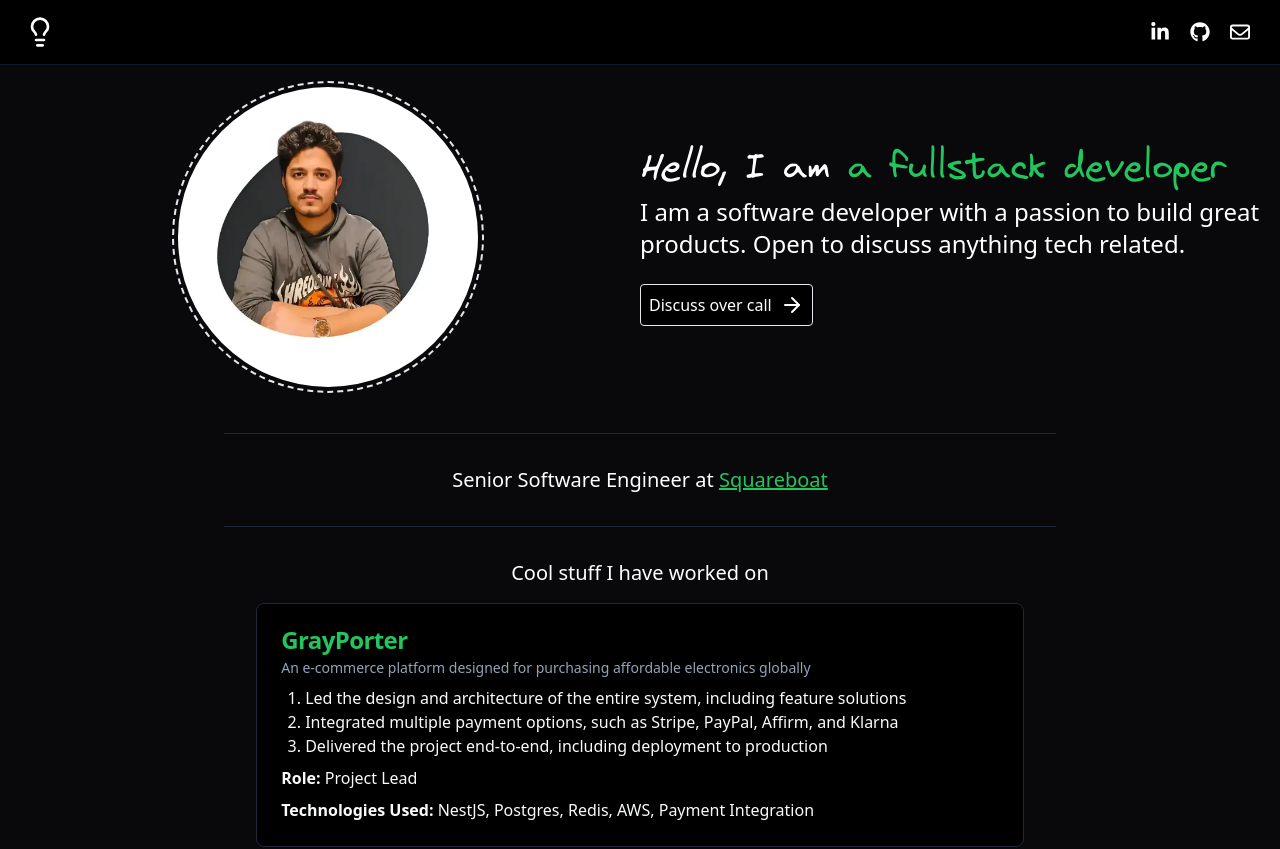
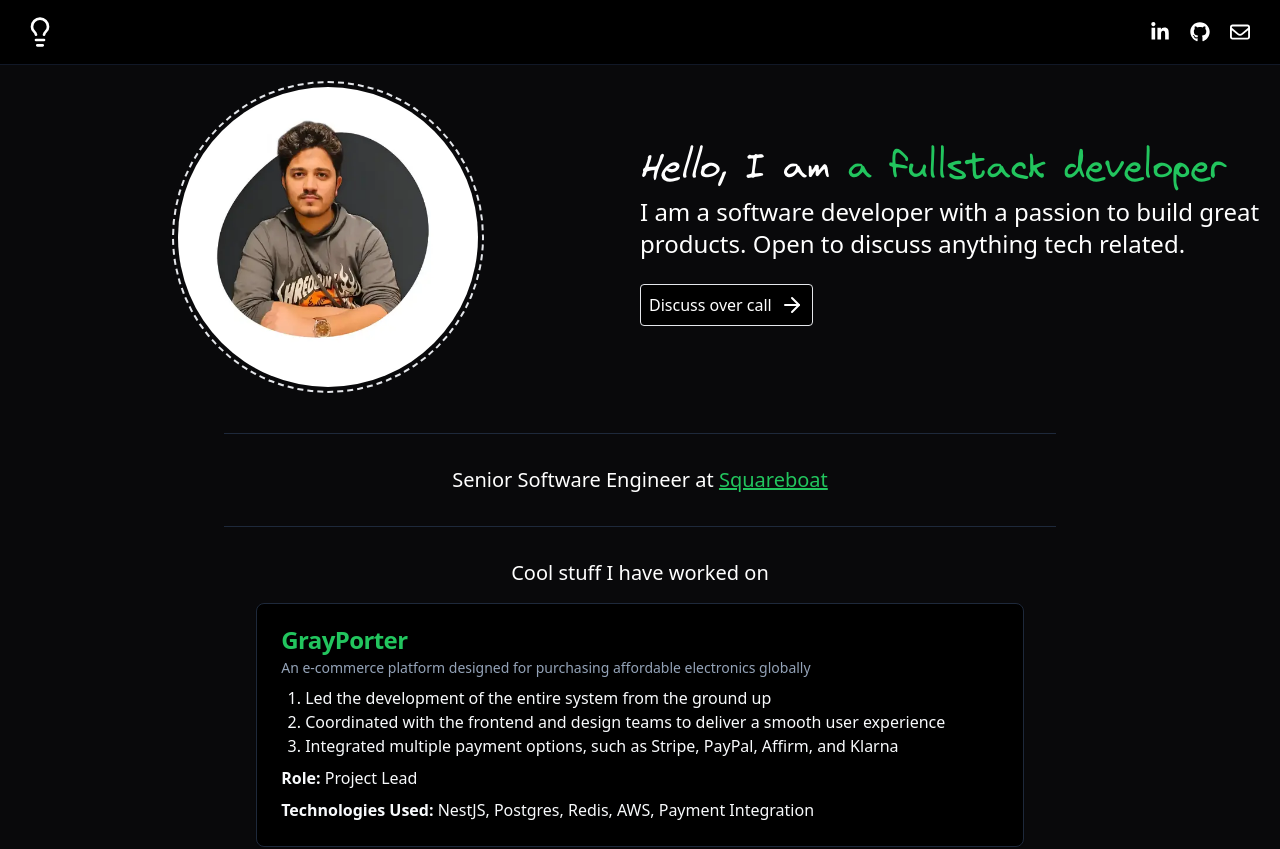
Before and after one commit to chetanbohra26/chetan-bohra-website, a React (Vite) app: page / in a window 1280 px wide. Shown: the top 849 px of the page. Built offline with nearby package versions, Linux system fonts and the light colour scheme.

Commit message:
Update Projects.tsx

```diff
--- a/src/components/views/Projects.tsx
+++ b/src/components/views/Projects.tsx
@@ -10,16 +10,16 @@ const Projects = () => {
             role: 'Project Lead',
             description: 'An e-commerce platform designed for purchasing affordable electronics globally',
             points: [
-                'Led the design and architecture of the entire system, including feature solutions',
+                'Led the development of the entire system from the ground up',
+                'Coordinated with the frontend and design teams to deliver a smooth user experience',
                 'Integrated multiple payment options, such as Stripe, PayPal, Affirm, and Klarna',
-                'Delivered the project end-to-end, including deployment to production',
             ],
             technologies: [
                 'NestJS',
                 'Postgres',
                 'Redis',
                 'AWS',
-                'Payment Integration'
+                'Payment Integration',
             ],
         },
         {
@@ -76,7 +76,7 @@ const Projects = () => {
                 'Redis',
                 'React',
                 'AWS',
-                'Elasticsearch'
+                'Elasticsearch',
             ],
         },
         {
```
